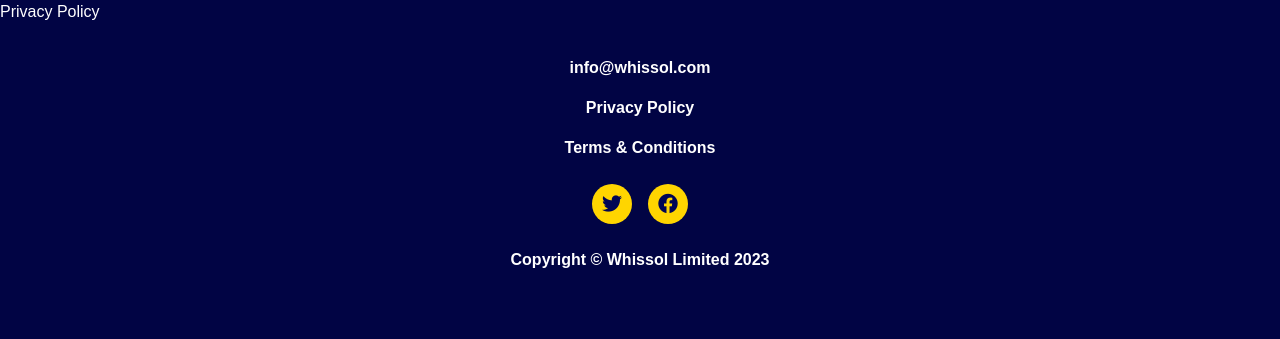
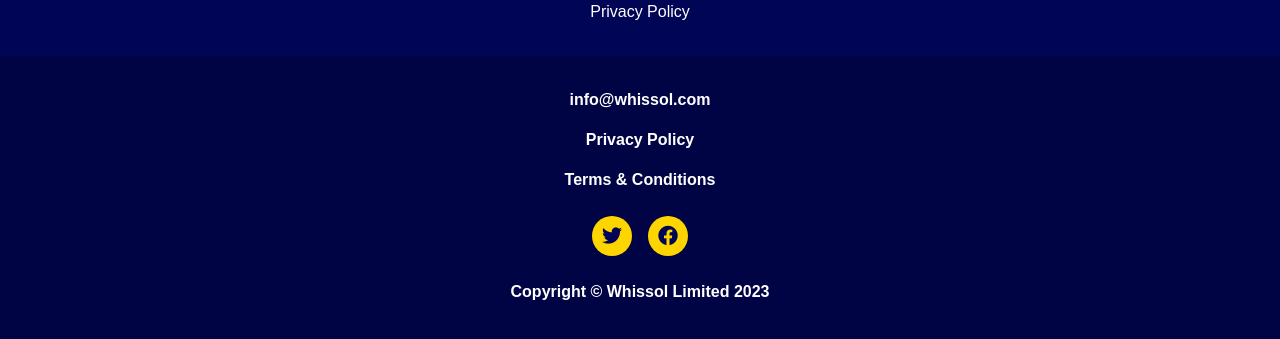
Before and after one commit to dbbill/dbbill.github.io, a Jekyll site: the page built from privacypolicy.html, in a window 1280 px wide. Shown: the top 339 px of the page. Built offline with Jekyll 4.4.1, drawn with Linux system fonts in a browser that asks for light colours; nearby versions of some CDN libraries; some web fonts are replaced.

Commit message:
Update privacypolicy.html

```diff
--- a/privacypolicy.html
+++ b/privacypolicy.html
@@ -1,5 +1,10 @@
 ---
 layout: default
 ---
-
-Privacy Policy
+<section id="services">
+    <div class="container">
+        <div class="row justify-content-center text-center">
+          Privacy Policy
+        </div>
+    </div>
+</section>
```
